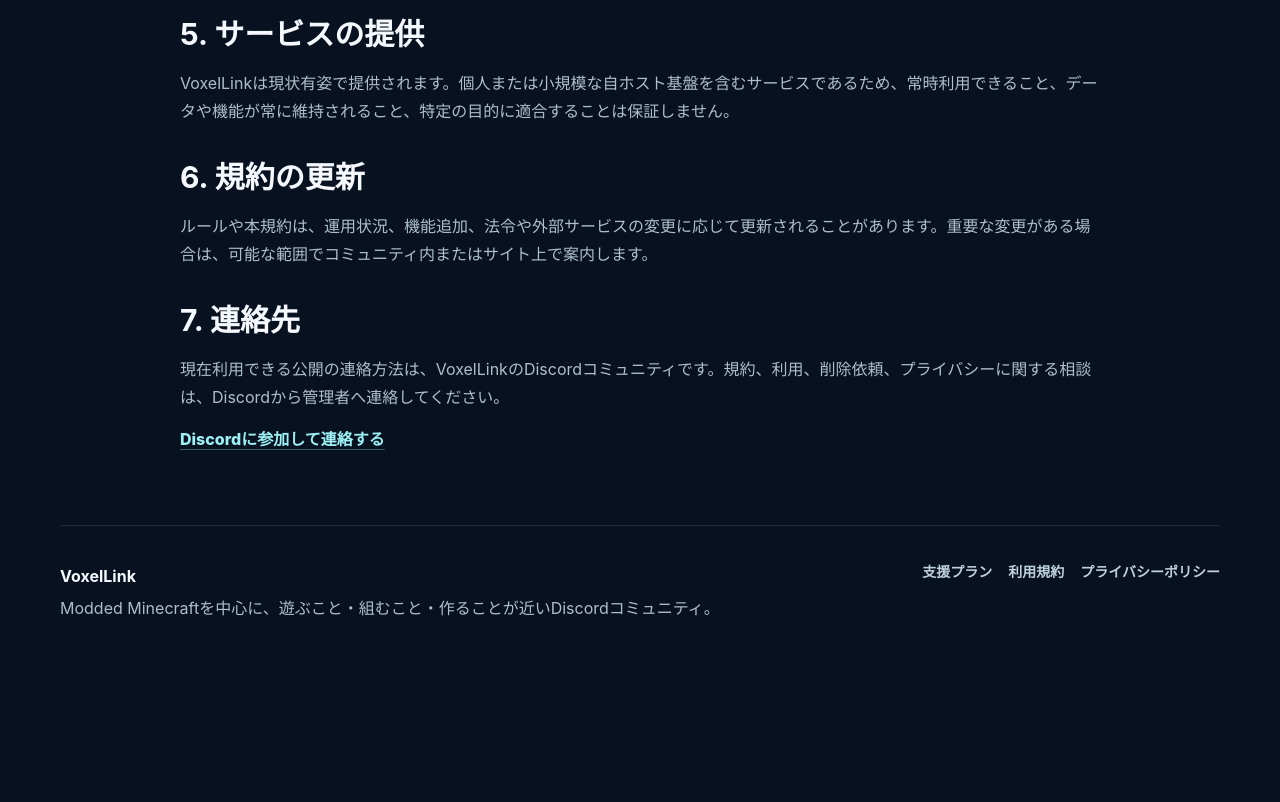
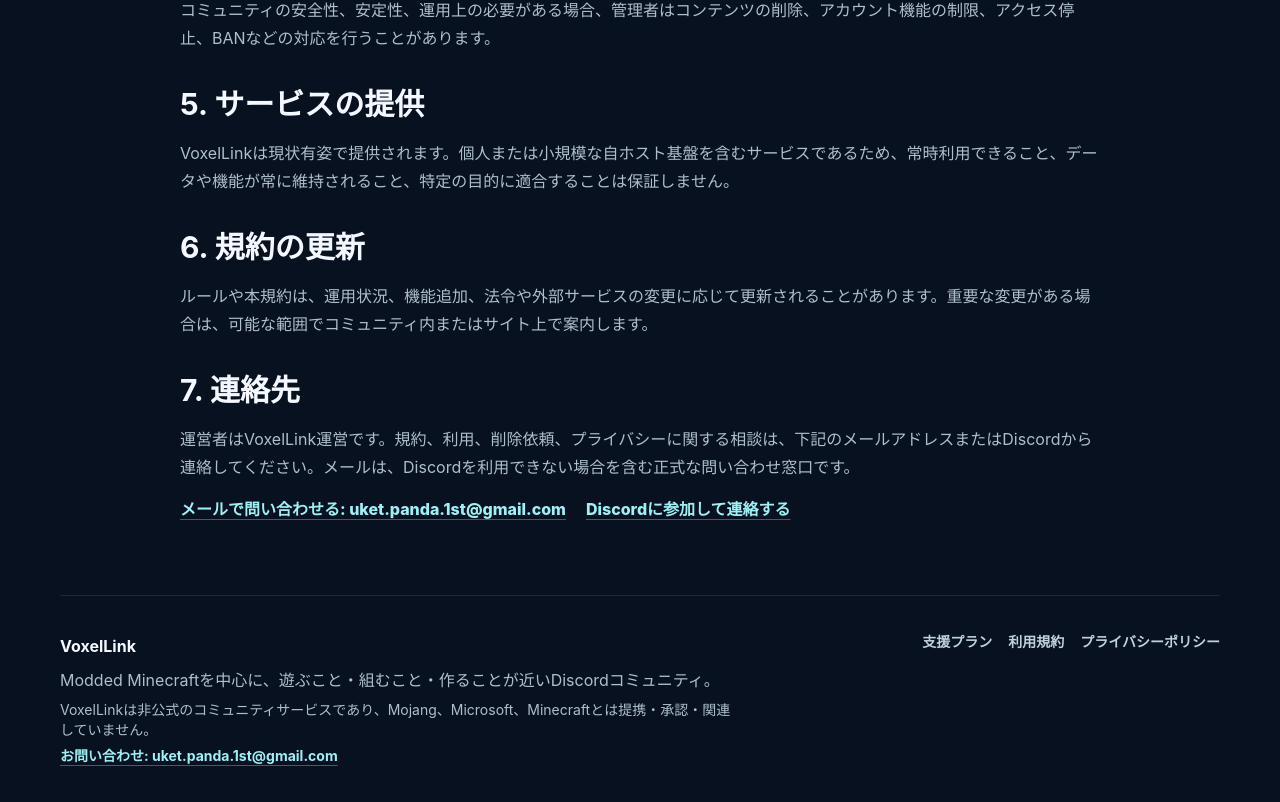
Before and after one commit to AlexanderGG-0520/VoxelLink-Web, a React (Vite) app: page /terms in a window 1280 px wide. Shown: the part 1222-2024 px from the top of the page. Before the commit the page ends 1892 px from the top, so only its background shows below. Built offline with nearby package versions, Linux system fonts and the light colour scheme.

Commit message:
Add Minecraft compliance disclosures

```diff
--- a/src/components/layout/Footer.tsx
+++ b/src/components/layout/Footer.tsx
@@ -1,11 +1,23 @@
 import { Link } from "react-router-dom";
-import { footerNavigation, siteDescription } from "../../data/site";
+import {
+  footerNavigation,
+  minecraftDisclaimer,
+  siteDescription,
+  siteUrls,
+} from "../../data/site";
 export function Footer() {
   return (
     <footer className="mx-auto flex w-[min(1160px,calc(100%_-_2rem))] flex-wrap justify-between gap-4 border-t border-line py-9 pb-12 sm:w-[min(1160px,calc(100%_-_2.5rem))]">
-      <div className="grid max-w-2xl gap-1">
+      <div className="grid max-w-2xl gap-1.5">
         <strong>VoxelLink</strong>
         <span className="text-muted">{siteDescription}</span>
+        <span className="text-sm text-muted">{minecraftDisclaimer}</span>
+        <a
+          className="w-max text-sm font-bold text-legal-link underline decoration-legal-link/35 underline-offset-4 hover:text-legal-link-hover"
+          href={`mailto:${siteUrls.contactEmail}`}
+        >
+          お問い合わせ: {siteUrls.contactEmail}
+        </a>
       </div>
       <nav
         className="flex flex-wrap content-start gap-x-4 gap-y-2 text-sm font-bold text-navigation"
--- a/src/components/legal/LegalDocument.tsx
+++ b/src/components/legal/LegalDocument.tsx
@@ -1,5 +1,9 @@
 import type { LegalSectionData } from "../../data/legal";
-import { lastUpdated, legalContactLinkText } from "../../data/legal";
+import {
+  lastUpdated,
+  legalContactLinkText,
+  legalEmailLinkText,
+} from "../../data/legal";
 import { siteUrls } from "../../data/site";
 
 type LegalDocumentProps = {
@@ -43,8 +47,14 @@
                 ))}
               </ul>
             ) : null}
-            {section.contactLink ? (
-              <p>
+            {section.contactLinks ? (
+              <div className="flex flex-wrap gap-x-5 gap-y-2">
+                <a
+                  className="font-extrabold text-legal-link underline decoration-legal-link/35 underline-offset-4 hover:text-legal-link-hover"
+                  href={`mailto:${siteUrls.contactEmail}`}
+                >
+                  {legalEmailLinkText}: {siteUrls.contactEmail}
+                </a>
                 <a
                   className="font-extrabold text-legal-link underline decoration-legal-link/35 underline-offset-4 hover:text-legal-link-hover"
                   href={siteUrls.discordInvite}
@@ -53,7 +63,7 @@
                 >
                   {legalContactLinkText}
                 </a>
-              </p>
+              </div>
             ) : null}
           </section>
         ))}
--- a/src/data/legal.ts
+++ b/src/data/legal.ts
@@ -2,13 +2,14 @@
   title: string;
   paragraphs: string[];
   items?: string[];
-  contactLink?: boolean;
+  contactLinks?: boolean;
 };
 
-export const lastUpdated = "2026年6月17日";
+export const lastUpdated = "2026年8月18日";
 export const legalContactText =
-  "現在利用できる公開の連絡方法は、VoxelLinkのDiscordコミュニティです。規約、利用、削除依頼、プライバシーに関する相談は、Discordから管理者へ連絡してください。";
+  "運営者はVoxelLink運営です。規約、利用、削除依頼、プライバシーに関する相談は、下記のメールアドレスまたはDiscordから連絡してください。メールは、Discordを利用できない場合を含む正式な問い合わせ窓口です。";
 export const legalContactLinkText = "Discordに参加して連絡する";
+export const legalEmailLinkText = "メールで問い合わせる";
 export const termsLead =
   "VoxelLinkを安心して使い続けるための基本的な約束です。コミュニティ、Minecraftサーバー、関連する自ホストサービスを利用する前に確認してください。";
 export const privacyLead =
@@ -19,6 +20,7 @@
     title: "1. VoxelLinkについて",
     paragraphs: [
       "VoxelLinkは、Minecraftプレイヤー、クリエイター、技術系ユーザー、および関連コミュニティのためのコミュニティプラットフォームです。Minecraftサーバー、コミュニティサービス、自ホストのチャット基盤などと接続して利用される場合があります。",
+      "VoxelLinkはVoxelLink運営が提供する非公式サービスです。Mojang、Microsoft、Minecraftとは提携・承認・関連していません。",
     ],
   },
   {
@@ -59,14 +61,14 @@
       "ルールや本規約は、運用状況、機能追加、法令や外部サービスの変更に応じて更新されることがあります。重要な変更がある場合は、可能な範囲でコミュニティ内またはサイト上で案内します。",
     ],
   },
-  { title: "7. 連絡先", paragraphs: [legalContactText], contactLink: true },
+  { title: "7. 連絡先", paragraphs: [legalContactText], contactLinks: true },
 ];
 
 export const privacySections: LegalSectionData[] = [
   {
     title: "1. 運営形態",
     paragraphs: [
-      "VoxelLinkは、VoxelLinkコミュニティのために運用される自ホスト基盤です。Minecraft、チャット、コミュニティ機能、関連する外部連携を提供するために必要な情報を扱うことがあります。",
+      "VoxelLinkは、VoxelLink運営がVoxelLinkコミュニティのために運用する自ホスト基盤です。Minecraft、チャット、コミュニティ機能、関連する外部連携を提供するために必要な情報を扱うことがあります。VoxelLinkはMojang、Microsoft、Minecraftとは提携・承認・関連していません。",
     ],
   },
   {
@@ -109,7 +111,7 @@
     paragraphs: [
       `${legalContactText} 内容や技術的な制約によって、対応に時間がかかる場合や、すべてのログを即時削除できない場合があります。`,
     ],
-    contactLink: true,
+    contactLinks: true,
   },
   {
     title: "7. ポリシーの更新",
--- a/src/data/site.ts
+++ b/src/data/site.ts
@@ -7,6 +7,7 @@
 
 export const siteUrls = {
   discordInvite: "https://discord.gg/6Vy4V5hMdk",
+  contactEmail: "uket.panda.1st@gmail.com",
   monthlySupport: "https://buy.stripe.com/dRm14m58k6SDbpV0ks9IQ00",
   extraSupport: "https://buy.stripe.com/3cIfZg1W890LbpVc3a9IQ01",
 } as const;
@@ -26,3 +27,6 @@
 
 export const siteDescription =
   "Modded Minecraftを中心に、遊ぶこと・組むこと・作ることが近いDiscordコミュニティ。";
+
+export const minecraftDisclaimer =
+  "VoxelLinkは非公式のコミュニティサービスであり、Mojang、Microsoft、Minecraftとは提携・承認・関連していません。";
--- a/src/pages/SupportPage.tsx
+++ b/src/pages/SupportPage.tsx
@@ -78,6 +78,9 @@
           </ButtonLink>
         </div>
         <p className="text-sm text-muted">
+          支援は任意であり、Minecraftサーバーやコミュニティ機能の利用、ゲーム内での優位性、特典の提供を条件にしません。
+        </p>
+        <p className="text-sm text-muted">
           支援プランの購入には、このサイトの
           <Link
             className="font-extrabold text-legal-link underline decoration-legal-link/35 underline-offset-4 hover:text-legal-link-hover"
@@ -95,6 +98,23 @@
           が適用されます。
         </p>
       </section>
+      <section
+        className="mt-8 grid gap-3 rounded-lg border border-line bg-panel p-6 sm:p-8"
+        aria-labelledby="support-contact-title"
+      >
+        <h2 id="support-contact-title" className="text-2xl font-bold">
+          お問い合わせ
+        </h2>
+        <p className="text-muted">
+          支援、規約、プライバシーに関するお問い合わせは、メールでも受け付けています。
+        </p>
+        <a
+          className="w-max font-extrabold text-legal-link underline decoration-legal-link/35 underline-offset-4 hover:text-legal-link-hover"
+          href={`mailto:${siteUrls.contactEmail}`}
+        >
+          {siteUrls.contactEmail}
+        </a>
+      </section>
     </article>
   );
 }
```
